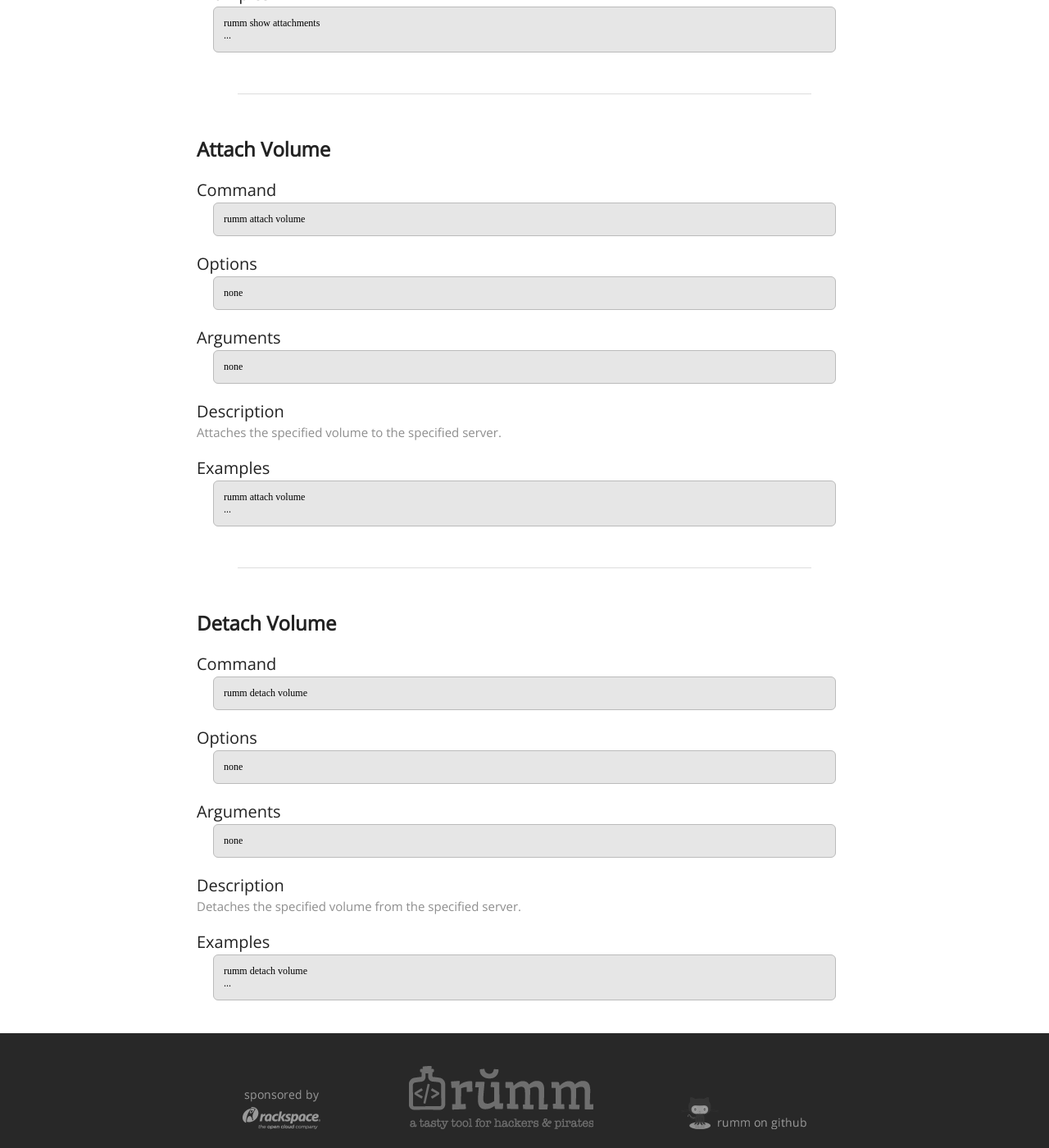
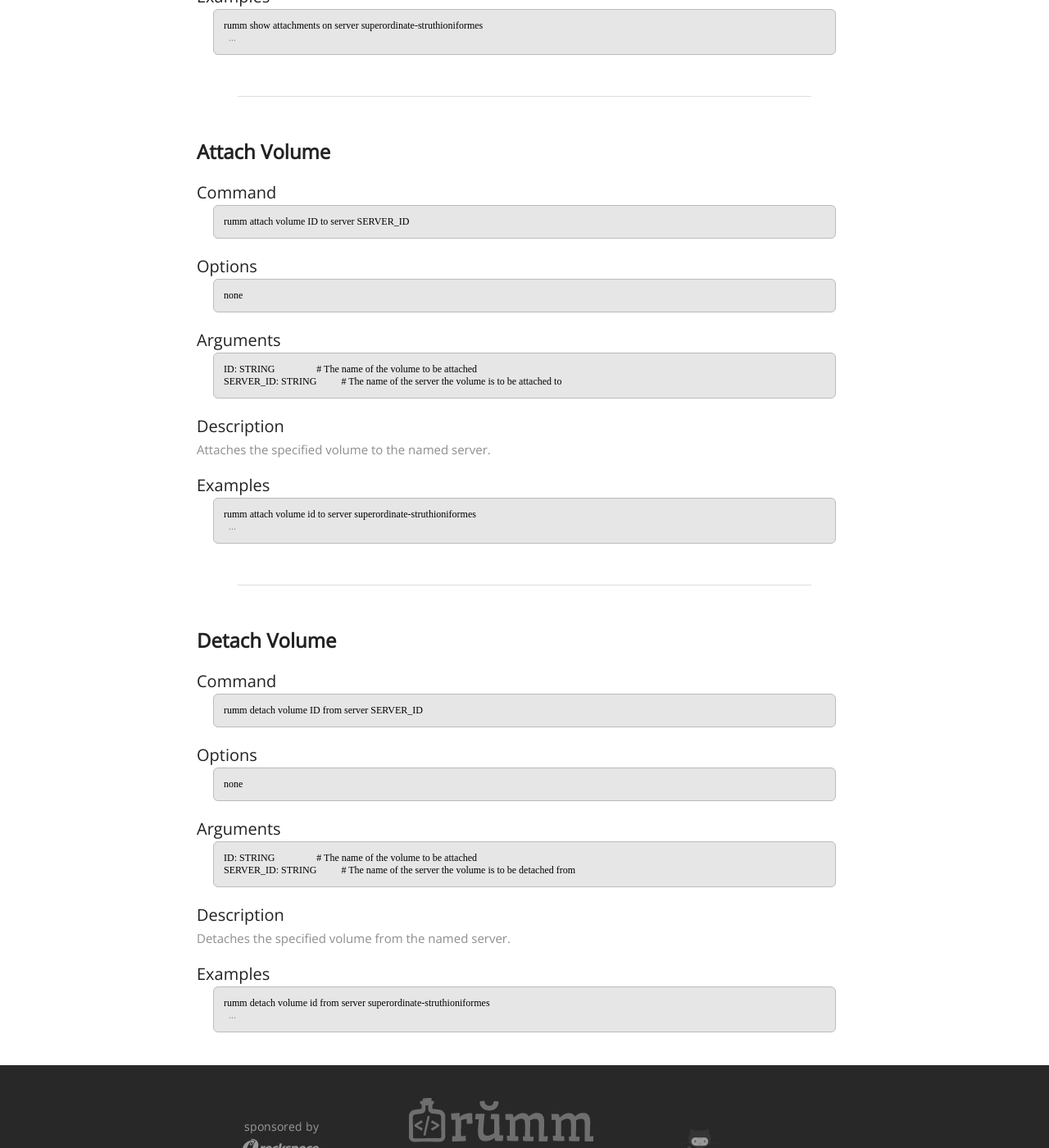
Before and after one commit to BastionFennell/rumm, a Jekyll site: the page built from documentation/attachments.html, in a window 1280 px wide and 1400 px high, scrolled down 799 px. Shown: the whole window at 82% size. Built offline with Jekyll 4.4.1, drawn with Linux system fonts in a browser that asks for light colours; some web fonts are replaced; some of the changed text lies outside the part shown.

Commit message:
attachments docs

```diff
--- a/_includes/docs/attachments/attach-volume.html
+++ b/_includes/docs/attachments/attach-volume.html
@@ -3,7 +3,7 @@
 <h3>Command</h3>
 
 <pre>
-rumm attach volume
+rumm attach volume ID to server SERVER_ID
 </pre>
 
 <h3>Options</h3>
@@ -15,15 +15,16 @@ none
 <h3>Arguments</h3>
 
 <pre>
-none
+ID: STRING                 # The name of the volume to be attached
+SERVER_ID: STRING          # The name of the server the volume is to be attached to
 </pre>
 
 <h3>Description</h3>
-Attaches the specified volume to the specified server.
+<p>Attaches the specified volume to the named server.</p>
 
 <h3>Examples</h3>
 
 <pre>
-rumm attach volume
-...
+rumm attach volume id to server superordinate-struthioniformes
+  <span class="output">...</span>
 </pre>
--- a/_includes/docs/attachments/detach-volume.html
+++ b/_includes/docs/attachments/detach-volume.html
@@ -3,7 +3,7 @@
 <h3>Command</h3>
 
 <pre>
-rumm detach volume
+rumm detach volume ID from server SERVER_ID
 </pre>
 
 <h3>Options</h3>
@@ -15,15 +15,16 @@ none
 <h3>Arguments</h3>
 
 <pre>
-none
+ID: STRING                 # The name of the volume to be attached
+SERVER_ID: STRING          # The name of the server the volume is to be detached from
 </pre>
 
 <h3>Description</h3>
-Detaches the specified volume from the specified server.
+<p>Detaches the specified volume from the named server.</p>
 
 <h3>Examples</h3>
 
 <pre>
-rumm detach volume
-...
+rumm detach volume id from server superordinate-struthioniformes
+  <span class="output">...</span>
 </pre>
--- a/_includes/docs/attachments/show-attachments.html
+++ b/_includes/docs/attachments/show-attachments.html
@@ -3,7 +3,7 @@
 <h3>Command</h3>
 
 <pre>
-rumm show attachments
+rumm show attachments on server SERVER_ID
 </pre>
 
 <h3>Options</h3>
@@ -15,15 +15,15 @@ none
 <h3>Arguments</h3>
 
 <pre>
-none
+SERVER_ID: STRING          # The server whos attachments are to be shown
 </pre>
 
 <h3>Description</h3>
-Shows attachements.
+<p>Shows the attached volumes for the named server.</p>
 
 <h3>Examples</h3>
 
 <pre>
-rumm show attachments
-...
+rumm show attachments on server superordinate-struthioniformes
+  <span class="output">...</span>
 </pre>
```
